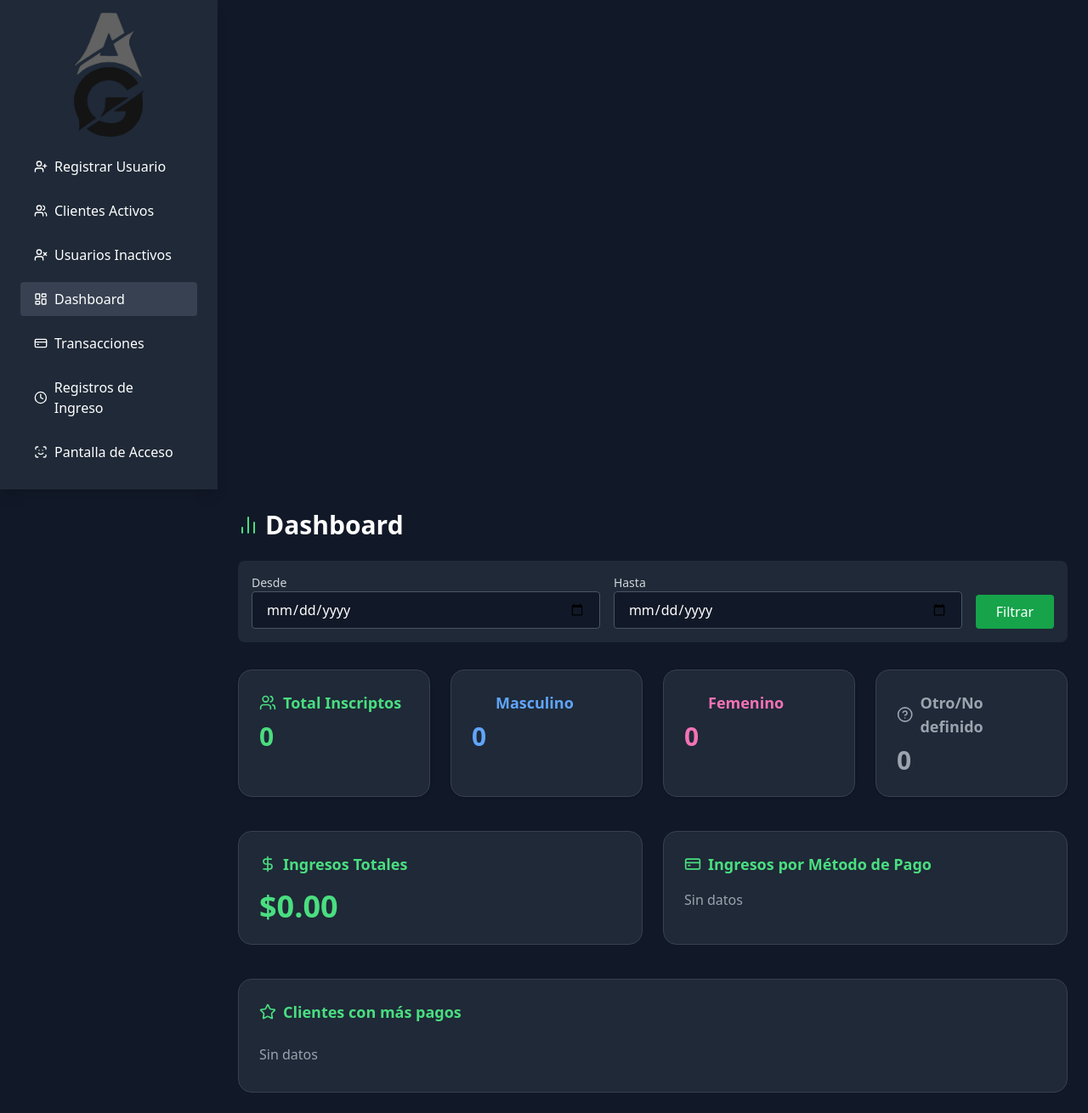
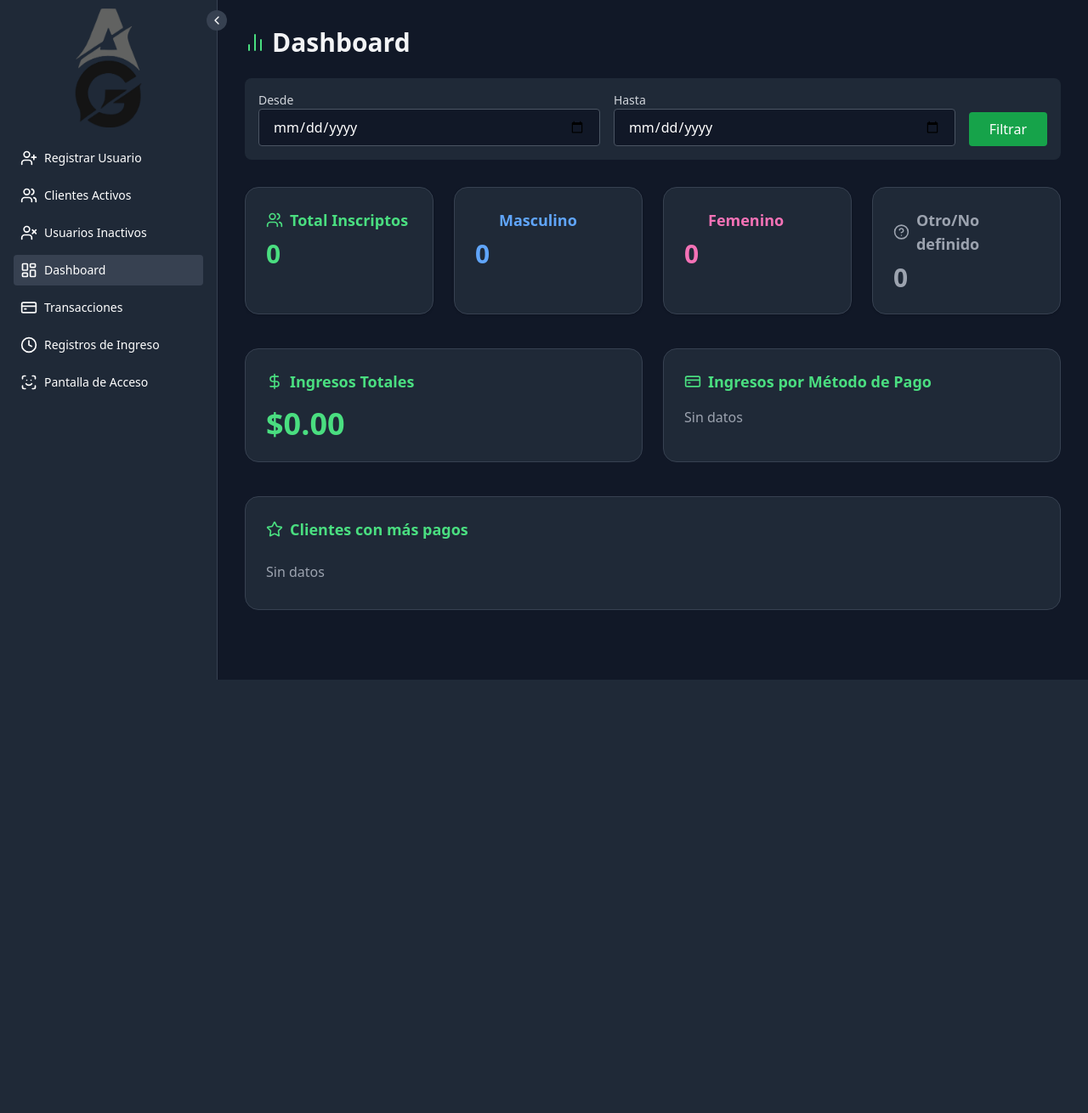
Before and after one commit to NahunMenem/NUEVOGYM, a Flask app: page /dashboard in a window 1280 px wide. Shown: the whole page at 85% size. After the commit the page ends 800 px from the top, so only its background shows below. Run offline with Flask 3, Linux system fonts and the light colour scheme; data that the repository does not hold is empty; some libraries are stand-ins or nearby versions.

Commit message:
Update base.html

```diff
--- a/templates/base.html
+++ b/templates/base.html
@@ -1,79 +1,116 @@
 <!DOCTYPE html>
 <html lang="es" class="dark">
 <head>
-  <meta charset="UTF-8">
-  <title>{% block title %}Panel{% endblock %}</title>
+  <meta charset="UTF-8" />
+  <meta name="viewport" content="width=device-width, initial-scale=1.0"/>
+  <title>{% block title %}Sistema{% endblock %}</title>
+  <link rel="icon" type="image/x-icon" href="{{ url_for('static', filename='images/icono.ico') }}">
   <script src="https://cdn.tailwindcss.com"></script>
   <script src="https://unpkg.com/lucide@latest"></script>
   <style>
-    @keyframes heartbeat {
+    @keyframes latido {
       0%, 100% { transform: scale(1); }
-      50% { transform: scale(1.15); }
+      50% { transform: scale(1.1); }
     }
-    .animate-heartbeat { animation: heartbeat 1.5s ease-in-out infinite; }
+    .animate-latido {
+      animation: latido 1.5s infinite ease-in-out;
+    }
   </style>
 </head>
-<body class="bg-gray-900 text-white min-h-screen flex flex-col">
 
-  <!-- SIDEBAR -->
-  <aside id="sidebar"
-         class="fixed md:static inset-y-0 left-0 w-64 bg-gray-800 p-6 space-y-6 shadow-lg transition-transform transform -translate-x-full md:translate-x-0 z-50">
-    <div class="flex justify-center">
-      <img src="{{ url_for('static', filename='images/logo.png') }}"
-           alt="Logo"
-           class="w-32 h-32 object-contain animate-heartbeat">
+<body class="bg-gray-900 text-gray-100">
+
+  <!-- Botón hamburguesa (solo móvil) -->
+  <button id="hamburgerBtn" class="md:hidden p-3 text-white bg-gray-800 fixed top-4 left-4 z-50 rounded-full shadow-lg">
+    <i data-lucide="menu"></i>
+  </button>
+
+  <!-- Overlay oscuro para móvil -->
+  <div id="overlay" class="fixed inset-0 bg-black bg-opacity-50 hidden z-30 md:hidden"></div>
+
+  <div class="grid grid-cols-1 md:grid-cols-[auto_1fr] min-h-screen relative">
+
+    <!-- Sidebar -->
+    <aside id="sidebar" class="bg-gray-800 text-white border-r border-gray-700 p-4 w-64 fixed md:static top-0 left-0 h-full z-40 transform -translate-x-full md:translate-x-0 transition-transform duration-300">
+
+      <!-- Botón colapsar en escritorio -->
+      <button id="collapseBtn" class="hidden md:flex absolute -right-3 top-3 bg-gray-700 hover:bg-gray-600 text-white rounded-full w-6 h-6 items-center justify-center z-50">
+        <i data-lucide="chevron-left" class="w-4 h-4"></i>
+      </button>
+
+      <div class="flex flex-col h-full" id="sidebarContent">
+        <div class="flex items-center justify-center mb-6">
+          <img src="{{ url_for('static', filename='images/logo.png') }}" alt="Logo" class="h-32 mx-auto transition-all duration-300 animate-latido" id="sidebarLogo">
         </div>
 
-    <nav class="space-y-3 mt-6">
-      <a href="{{ url_for('formulario_usuario') }}" class="flex items-center gap-2 px-4 py-2 rounded hover:bg-gray-700 {% if request.endpoint == 'formulario_usuario' %}bg-gray-700{% endif %}">
-        <i data-lucide="user-plus" class="w-4 h-4"></i> Registrar Usuario
+        <nav class="space-y-2 text-sm" id="sidebarLinks">
+          <a href="{{ url_for('formulario_usuario') }}" class="flex items-center p-2 rounded hover:bg-gray-700 {{ 'bg-gray-700' if request.endpoint == 'formulario_usuario' else '' }}">
+            <i data-lucide="user-plus" class="w-5 h-5 mr-2"></i> Registrar Usuario
           </a>
-      <a href="{{ url_for('listar_usuarios') }}" class="flex items-center gap-2 px-4 py-2 rounded hover:bg-gray-700 {% if request.endpoint == 'listar_usuarios' %}bg-gray-700{% endif %}">
-        <i data-lucide="users" class="w-4 h-4"></i> Clientes Activos
+          <a href="{{ url_for('listar_usuarios') }}" class="flex items-center p-2 rounded hover:bg-gray-700 {{ 'bg-gray-700' if request.endpoint == 'listar_usuarios' else '' }}">
+            <i data-lucide="users" class="w-5 h-5 mr-2"></i> Clientes Activos
           </a>
-      <a href="{{ url_for('usuarios_inactivos') }}" class="flex items-center gap-2 px-4 py-2 rounded hover:bg-gray-700 {% if request.endpoint == 'usuarios_inactivos' %}bg-gray-700{% endif %}">
-        <i data-lucide="user-x" class="w-4 h-4"></i> Usuarios Inactivos
+          <a href="{{ url_for('usuarios_inactivos') }}" class="flex items-center p-2 rounded hover:bg-gray-700 {{ 'bg-gray-700' if request.endpoint == 'usuarios_inactivos' else '' }}">
+            <i data-lucide="user-x" class="w-5 h-5 mr-2"></i> Usuarios Inactivos
           </a>
-      <a href="{{ url_for('dashboard') }}" class="flex items-center gap-2 px-4 py-2 rounded hover:bg-gray-700 {% if request.endpoint == 'dashboard' %}bg-gray-700{% endif %}">
-        <i data-lucide="layout-dashboard" class="w-4 h-4"></i> Dashboard
+          <a href="{{ url_for('dashboard') }}" class="flex items-center p-2 rounded hover:bg-gray-700 {{ 'bg-gray-700' if request.endpoint == 'dashboard' else '' }}">
+            <i data-lucide="layout-dashboard" class="w-5 h-5 mr-2"></i> Dashboard
           </a>
-      <a href="{{ url_for('ver_transacciones') }}" class="flex items-center gap-2 px-4 py-2 rounded hover:bg-gray-700">
-        <i data-lucide="credit-card" class="w-4 h-4"></i> Transacciones
+          <a href="{{ url_for('ver_transacciones') }}" class="flex items-center p-2 rounded hover:bg-gray-700 {{ 'bg-gray-700' if request.endpoint == 'ver_transacciones' else '' }}">
+            <i data-lucide="credit-card" class="w-5 h-5 mr-2"></i> Transacciones
           </a>
-      <a href="{{ url_for('registros_ingreso') }}" class="flex items-center gap-2 px-4 py-2 rounded hover:bg-gray-700">
-        <i data-lucide="clock" class="w-4 h-4"></i> Registros de Ingreso
+          <a href="{{ url_for('registros_ingreso') }}" class="flex items-center p-2 rounded hover:bg-gray-700 {{ 'bg-gray-700' if request.endpoint == 'registros_ingreso' else '' }}">
+            <i data-lucide="clock" class="w-5 h-5 mr-2"></i> Registros de Ingreso
           </a>
-      <a href="{{ url_for('pantalla_acceso') }}" class="flex items-center gap-2 px-4 py-2 rounded hover:bg-gray-700">
-        <i data-lucide="scan-face" class="w-4 h-4"></i> Pantalla de Acceso
+          <a href="{{ url_for('pantalla_acceso') }}" class="flex items-center p-2 rounded hover:bg-gray-700 {{ 'bg-gray-700' if request.endpoint == 'pantalla_acceso' else '' }}">
+            <i data-lucide="scan-face" class="w-5 h-5 mr-2"></i> Pantalla de Acceso
           </a>
         </nav>
+      </div>
     </aside>
 
-  <!-- CONTENIDO -->
-  <div class="flex flex-col flex-1 md:ml-64">
-    <!-- Botón hamburguesa solo en móvil -->
-    <header class="bg-gray-800 p-4 flex items-center md:hidden">
-      <button onclick="toggleSidebar()" class="text-white flex items-center gap-2">
-        <i id="toggle-icon" data-lucide="menu" class="w-6 h-6"></i>
-        <span>Menú</span>
-      </button>
-    </header>
-
-    <main class="flex-1 p-6">
+    <!-- Contenido -->
+    <main class="p-4 md:p-6 lg:p-8 w-full">
       {% block content %}{% endblock %}
     </main>
   </div>
 
+  <!-- Script menú -->
   <script>
+    const collapseBtn = document.getElementById('collapseBtn');
+    const hamburgerBtn = document.getElementById('hamburgerBtn');
+    const overlay = document.getElementById('overlay');
     const sidebar = document.getElementById('sidebar');
-    const icon = document.getElementById('toggle-icon');
+    const logo = document.getElementById('sidebarLogo');
+    const links = document.getElementById('sidebarLinks');
+    let collapsed = false;
 
-    function toggleSidebar() {
-      sidebar.classList.toggle('-translate-x-full');
-      icon.setAttribute('data-lucide',
-        sidebar.classList.contains('-translate-x-full') ? 'menu' : 'x');
+    // Colapsar escritorio
+    collapseBtn?.addEventListener('click', () => {
+      collapsed = !collapsed;
+      sidebar.classList.toggle('w-64');
+      sidebar.classList.toggle('w-16');
+      logo.classList.toggle('opacity-0');
+      links.classList.toggle('hidden');
+      collapseBtn.innerHTML = collapsed
+        ? '<i data-lucide="chevron-right" class="w-4 h-4"></i>'
+        : '<i data-lucide="chevron-left" class="w-4 h-4"></i>';
       lucide.createIcons();
-    }
+    });
+
+    // Mostrar menú en móvil con overlay
+    hamburgerBtn?.addEventListener('click', () => {
+      const isOpen = sidebar.classList.contains('translate-x-0');
+      sidebar.classList.toggle('-translate-x-full', isOpen);
+      sidebar.classList.toggle('translate-x-0', !isOpen);
+      overlay.classList.toggle('hidden', isOpen);
+    });
+
+    // Cerrar menú tocando overlay
+    overlay?.addEventListener('click', () => {
+      sidebar.classList.add('-translate-x-full');
+      overlay.classList.add('hidden');
+    });
 
     lucide.createIcons();
   </script>
```
Lines whose indentation alone changed are shown as unchanged.
